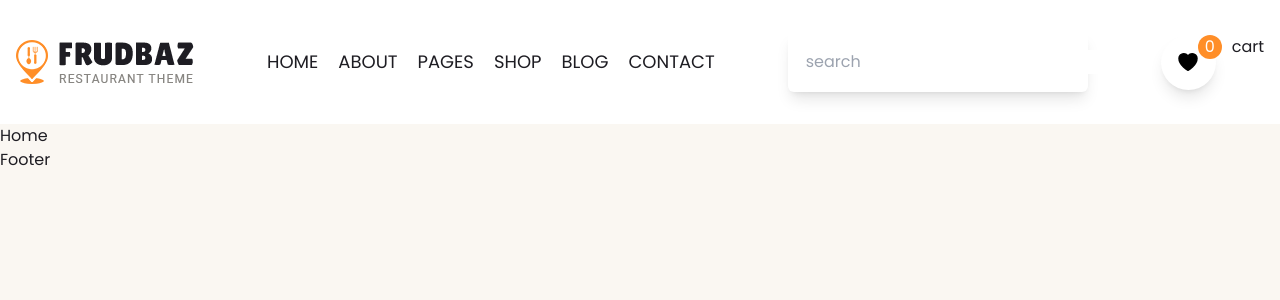
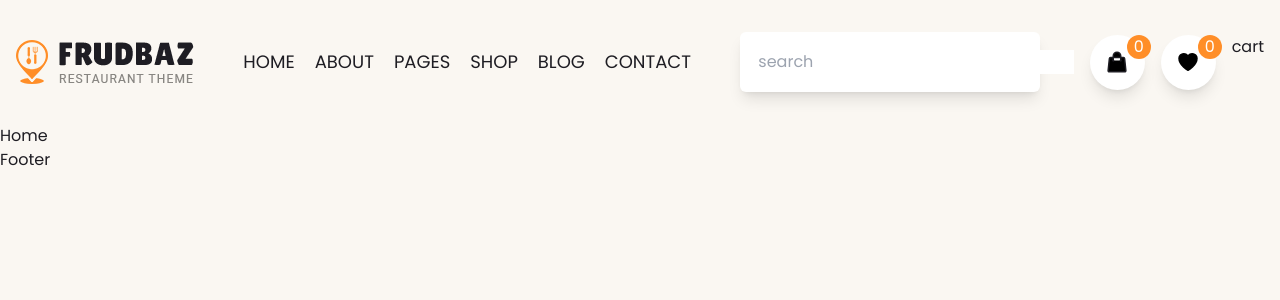
Before and after one commit to yastrb/vite-food-app, a React (Vite) app: page /home in a window 1280 px wide. Shown: the top 300 px of the page. Built offline with nearby package versions, Linux system fonts and the light colour scheme.

Commit message:
fixed: header

```diff
--- a/src/components/header/Buttons.jsx
+++ b/src/components/header/Buttons.jsx
@@ -3,6 +3,13 @@
 const Buttons = () => {
     return (
         <div className=" hidden lg:flex gap-4">
+            <div className=' relative w-[55px] h-[55px] bg-white shadow-lg rounded-full cursor-pointer flex items-center justify-center'>
+                <svg xmlns="http://www.w3.org/2000/svg" viewBox="0 0 24 24" strokeWidth={1.5} stroke="currentColor" className="w-6 h-6">
+                    <path strokeLinecap="round" strokeLinejoin="round" d="M15.75 10.5V6a3.75 3.75 0 1 0-7.5 0v4.5m11.356-1.993 1.263 12c.07.665-.45 1.243-1.119 1.243H4.25a1.125 1.125 0 0 1-1.12-1.243l1.264-12A1.125 1.125 0 0 1 5.513 7.5h12.974c.576 0 1.059.435 1.119 1.007ZM8.625 10.5a.375.375 0 1 1-.75 0 .375.375 0 0 1 .75 0Zm7.5 0a.375.375 0 1 1-.75 0 .375.375 0 0 1 .75 0Z" />
+                </svg>
+
+                <span className=' icon'>0</span>
+            </div>
             <div className=' relative w-[55px] h-[55px] bg-white shadow-lg rounded-full cursor-pointer flex items-center justify-center'>
                 <svg xmlns="http://www.w3.org/2000/svg" viewBox="0 0 24 24" strokeWidth={1.5} stroke="currentColor" className="w-6 h-6 text-black">
                     <path strokeLinecap="round" strokeLinejoin="round" d="M21 8.25c0-2.485-2.099-4.5-4.688-4.5-1.935 0-3.597 1.126-4.312 2.733-.715-1.607-2.377-2.733-4.313-2.733C5.1 3.75 3 5.765 3 8.25c0 7.22 9 12 9 12s9-4.78 9-12Z" />
--- a/src/components/header/Header.jsx
+++ b/src/components/header/Header.jsx
@@ -42,7 +42,7 @@
   }, []);
 
   return (
-    <Navbar className=" mx-auto max-w-screen-xl py-8 px-4">
+    <Navbar className=" mx-auto max-w-screen-xl py-8 px-4 bg-transparent">
       <div className="flex items-center justify-between text-blue-gray-900">
         <div>
           <img src={logo} alt="logo" />
```
